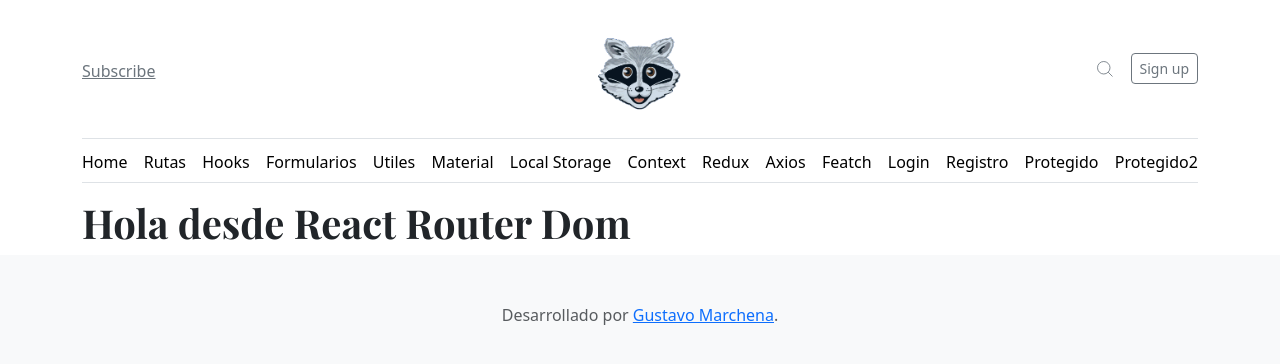
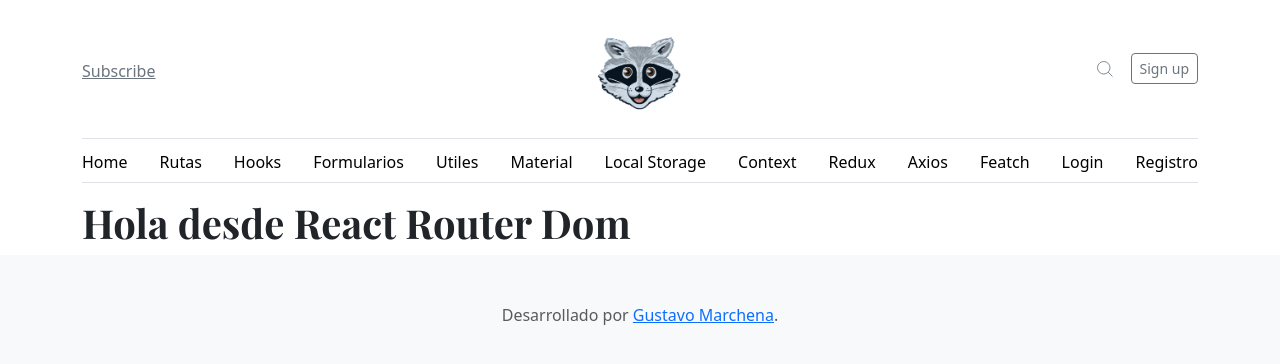
Before and after one commit to versace123mx/react_cesar_cancino_vite_1, a React (Vite) app: page / in a window 1280 px wide. Shown: the top 364 px of the page. Built offline with nearby package versions, Linux system fonts and the light colour scheme; what moment_spanish_locale would draw is missing.

Commit message:
agregando funcionalidad para mostrar protegido y protegido 2 si estas logueado

```diff
--- a/src/components/Header.jsx
+++ b/src/components/Header.jsx
@@ -1,5 +1,9 @@
 import { Link, NavLink } from "react-router-dom"
+import { useContext } from "react"
+import AuthContext from "../context/AuthProvider"
+
 function Header() {
+    const {auth} = useContext(AuthContext)//el auth viene de ../context/AuthProvider ya que ahi lo dispersamos para todo el arbol
     return (
         <div className="container">
                 <header className="border-bottom lh-1 py-3">
@@ -34,10 +38,18 @@ function Header() {
                         <Link className="nav-item nav-link link-body-emphasis" to="/redux">Redux</Link>
                         <Link className="nav-item nav-link link-body-emphasis" to="/axios">Axios</Link>
                         <Link className="nav-item nav-link link-body-emphasis" to="/fetch">Featch</Link>
-                        <Link className="nav-item nav-link link-body-emphasis" to="/acceso/login">Login</Link>
-                        <Link className="nav-item nav-link link-body-emphasis" to="/acceso/registro">Registro</Link>
-                        <Link className="nav-item nav-link link-body-emphasis" to="/acceso/protegido">Protegido</Link>
-                        <Link className="nav-item nav-link link-body-emphasis" to="/acceso/protegido2">Protegido2</Link>
+                        {auth?(
+                            <>
+                            <Link className="nav-item nav-link link-body-emphasis" to="/acceso/protegido">Protegido</Link>
+                            <Link className="nav-item nav-link link-body-emphasis" to="/acceso/protegido2">Protegido2</Link>
+                            </>
+                        ):(
+                            <>
+                            <Link className="nav-item nav-link link-body-emphasis" to="/acceso/login">Login</Link>
+                            <Link className="nav-item nav-link link-body-emphasis" to="/acceso/registro">Registro</Link>
+                            </>
+                        )}
+
                     </nav>
                 </div>
             </div>
--- a/src/pages/AccesoProtegido2.jsx
+++ b/src/pages/AccesoProtegido2.jsx
@@ -1,11 +1,15 @@
-import React from 'react'
+import { useContext } from "react"
+import AuthContext from "../context/AuthProvider"
+const AccesoProtegido2 = () => {
 
-const AccesoProtegido2 = () => {
-  return (
-    <div>
+    const { handleEstalogueado } = useContext(AuthContext)
+    handleEstalogueado()
 
-    </div>
-  )
+    return (
+        <>
+            <h1>Protegido 2 </h1>
+        </>
+    )
 }
 
 export default AccesoProtegido2
```
